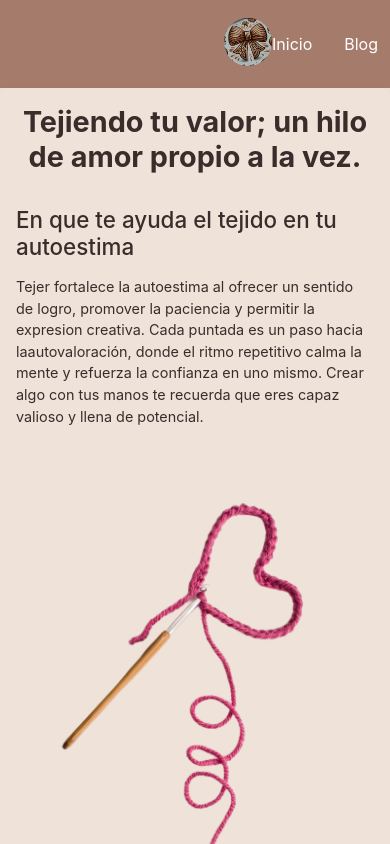
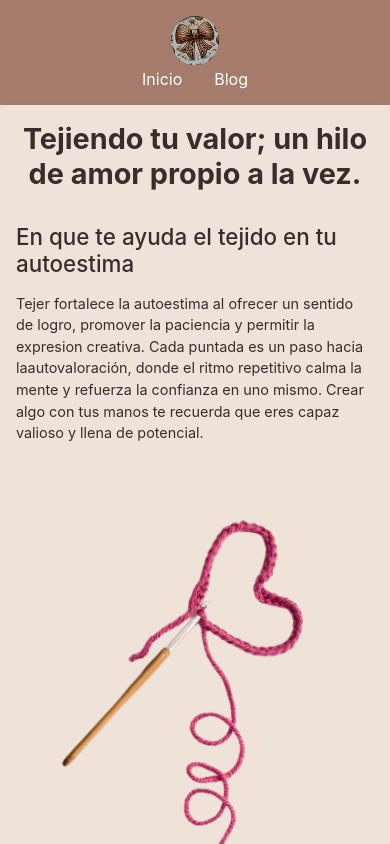
Before and after one commit to Sergardo12/pagina-de-yurit, a React (Vite) app: page / in a window 390 px wide. Shown: the top 844 px of the page. Built offline with nearby package versions, Linux system fonts and the light colour scheme.

Commit message:
Solución para centrar el navbar en Header

```diff
--- a/src/components/Header/Header.module.css
+++ b/src/components/Header/Header.module.css
@@ -6,6 +6,7 @@
     align-items: center;
     padding: 1rem 14rem;
     color:#FFFFFF;
+    transition: all 0.3s ease-in-out;
 
 
 }
@@ -19,3 +20,15 @@
     width: 3rem;
     border-radius: 50%;
 }
+
+@media (max-width: 768px) {
+    .Header{
+        flex-direction: column;
+        height: auto;
+        padding: 1rem 2rem;
+        margin: 0;
+        text-align: center;
+    }
+
+
+}
```
